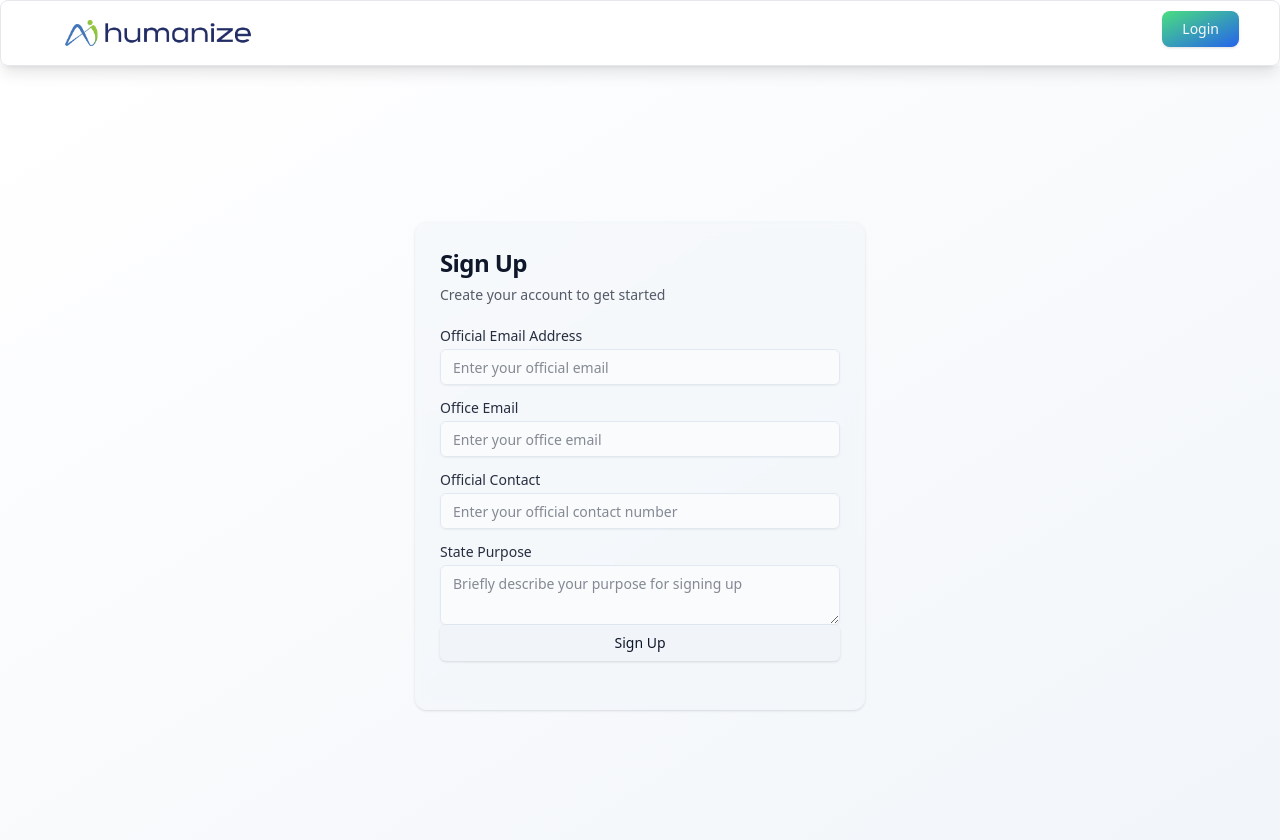
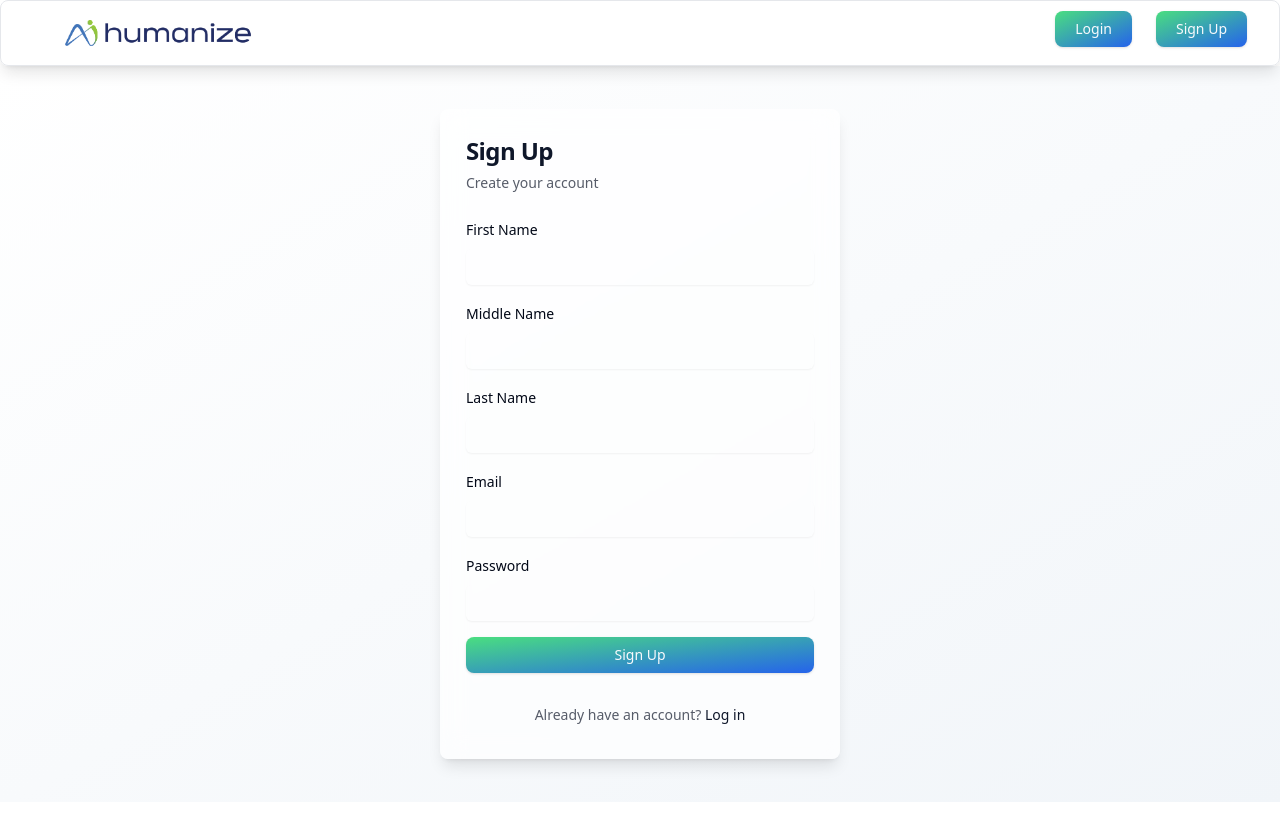
Before and after one commit to Sayan-467/HumanizeAI-SDLC-App, a Next.js app: page /signup in a window 1280 px wide. Shown: the top 840 px of the page. After the commit the page ends 802 px from the top, so only its background shows below. Built offline with nearby package versions, Linux system fonts and the light colour scheme.

Commit message:
signup added

```diff
--- a/app/signup/page.js
+++ b/app/signup/page.js
@@ -1,53 +1,102 @@
-'use client'
+"use client"
+
+import { useState } from "react"
+import { useRouter } from "next/navigation"
+import Link from "next/link"
 import { Button } from "@/components/ui/button"
 import { Input } from "@/components/ui/input"
 import { Label } from "@/components/ui/label"
-import { Textarea } from "@/components/ui/textarea"
 import { Card, CardHeader, CardTitle, CardDescription, CardContent, CardFooter } from "@/components/ui/card"
-import { useFormStatus } from 'react-dom'
-import { signup } from '../actions'
 
 export default function SignUpPage() {
-    const SubmitButton = () => {
-        const { pending } = useFormStatus()
-        return (
-            <Button type="submit" className="w-full bg-accent hover:bg-accent/80 text-accent-foreground" disabled={pending}>
-                {pending ? 'Signing up...' : 'Sign Up'}
-            </Button>
-        )
+  const [firstName, setFirstName] = useState("")
+  const [middleName, setMiddleName] = useState("")
+  const [lastName, setLastName] = useState("")
+  const [email, setEmail] = useState("")
+  const [password, setPassword] = useState("")
+  const router = useRouter()
+
+  const handleSubmit = async (e) => {
+    e.preventDefault()
+    // Here you would typically make an API call to register the user
+    console.log("Sign up:", { firstName, middleName, lastName, email })
+    // For this example, we'll just redirect to the login page
+    router.push("/login")
   }
 
   return (
-        <div className="flex justify-center items-center min-h-screen bg-gradient-to-br from-background to-secondary py-12">
-            <Card className="w-[450px] bg-secondary/50 backdrop-blur-sm border-accent/20">
+    <div className="flex justify-center items-center min-h-[calc(100vh-4rem)] bg-gradient-to-br from-background to-secondary py-4">
+      <Card className="w-[400px] fancy-glass fancy-border">
         <CardHeader>
           <CardTitle className="text-2xl font-bold text-primary">Sign Up</CardTitle>
-                    <CardDescription className="text-primary/70">Create your account to get started</CardDescription>
+          <CardDescription className="text-primary/70">Create your account</CardDescription>
         </CardHeader>
         <CardContent>
-                    <form action={signup}>
-                        <div className="grid w-full items-center gap-4">
-                            <div className="flex flex-col space-y-1.5">
-                                <Label htmlFor="officialEmail" className="text-primary/90">Official Email Address</Label>
-                                <Input id="officialEmail" name="officialEmail" type="email" placeholder="Enter your official email" className="bg-background/50 text-primary placeholder:text-primary/50" required />
+          <form onSubmit={handleSubmit} className="space-y-4">
+            <div className="space-y-2">
+              <Label htmlFor="firstName">First Name</Label>
+              <Input
+                id="firstName"
+                value={firstName}
+                onChange={(e) => setFirstName(e.target.value)}
+                required
+                className="fancy-border"
+              />
             </div>
-                            <div className="flex flex-col space-y-1.5">
-                                <Label htmlFor="officeEmail" className="text-primary/90">Office Email</Label>
-                                <Input id="officeEmail" name="officeEmail" type="email" placeholder="Enter your office email" className="bg-background/50 text-primary placeholder:text-primary/50" required />
+            <div className="space-y-2">
+              <Label htmlFor="middleName">Middle Name</Label>
+              <Input
+                id="middleName"
+                value={middleName}
+                onChange={(e) => setMiddleName(e.target.value)}
+                required
+                className="fancy-border"
+              />
             </div>
-                            <div className="flex flex-col space-y-1.5">
-                                <Label htmlFor="contact" className="text-primary/90">Official Contact</Label>
-                                <Input id="contact" name="contact" type="tel" placeholder="Enter your official contact number" className="bg-background/50 text-primary placeholder:text-primary/50" required />
+            <div className="space-y-2">
+              <Label htmlFor="lastName">Last Name</Label>
+              <Input
+                id="lastName"
+                value={lastName}
+                onChange={(e) => setLastName(e.target.value)}
+                required
+                className="fancy-border"
+              />
             </div>
-                            <div className="flex flex-col space-y-1.5">
-                                <Label htmlFor="purpose" className="text-primary/90">State Purpose</Label>
-                                <Textarea id="purpose" name="purpose" placeholder="Briefly describe your purpose for signing up" className="bg-background/50 text-primary placeholder:text-primary/50" required />
+            <div className="space-y-2">
+              <Label htmlFor="email">Email</Label>
+              <Input
+                id="email"
+                type="email"
+                value={email}
+                onChange={(e) => setEmail(e.target.value)}
+                required
+                className="fancy-border"
+              />
             </div>
+            <div className="space-y-2">
+              <Label htmlFor="password">Password</Label>
+              <Input
+                id="password"
+                type="password"
+                value={password}
+                onChange={(e) => setPassword(e.target.value)}
+                required
+                className="fancy-border"
+              />
             </div>
+            <Button type="submit" className="w-full fancy-button">
+              Sign Up
+            </Button>
           </form>
-                    <SubmitButton />
         </CardContent>
-                <CardFooter>
+        <CardFooter className="flex justify-center">
+          <p className="text-sm text-primary/70">
+            Already have an account?{" "}
+            <Button variant="link" className="p-0" onClick={() => router.push("/login")}>
+              Log in
+            </Button>
+          </p>
         </CardFooter>
       </Card>
     </div>
--- a/components/Navbar.js
+++ b/components/Navbar.js
@@ -88,15 +88,31 @@ export function Navbar() {
             ))}
           </div> */}
           <div className="flex items-center space-x-4">
-            {isLoggedIn && (
-              <div className="flex items-center mr-4">
-                <User className="h-5 w-5 text-gray-500 mr-2" />
-                <span className="text-sm text-gray-700">{user.name}</span>
-              </div>
+          {isLoggedIn ? (
+              <>
+                <div className="flex items-center mr-4">
+                  <User className="h-5 w-5 text-gray-500 mr-2" />
+                  <span className="text-sm text-gray-700">
+                    {user.name} - {user.role}
+                  </span>
+                </div>
+                <Button onClick={handleAuthAction} className="fancy-button">
+                  Logout
+                </Button>
+              </>
+            ) : (
+              <>
+                <Button onClick={() => router.push("/login")} className="fancy-button">
+                  Login
+                </Button>
+                <Button onClick={() => router.push("/signup")} className="fancy-button">
+                  Sign Up
+                </Button>
+              </>
             )}
-            <Button onClick={handleAuthAction} className="fancy-button">
+            {/* <Button onClick={handleAuthAction} className="fancy-button">
               {isLoggedIn ? "Logout" : "Login"}
-            </Button>
+            </Button> */}
             <div className="md:hidden">
               <DropdownMenu>
                 <DropdownMenuTrigger asChild>
```
Lines whose indentation alone changed are shown as unchanged.
